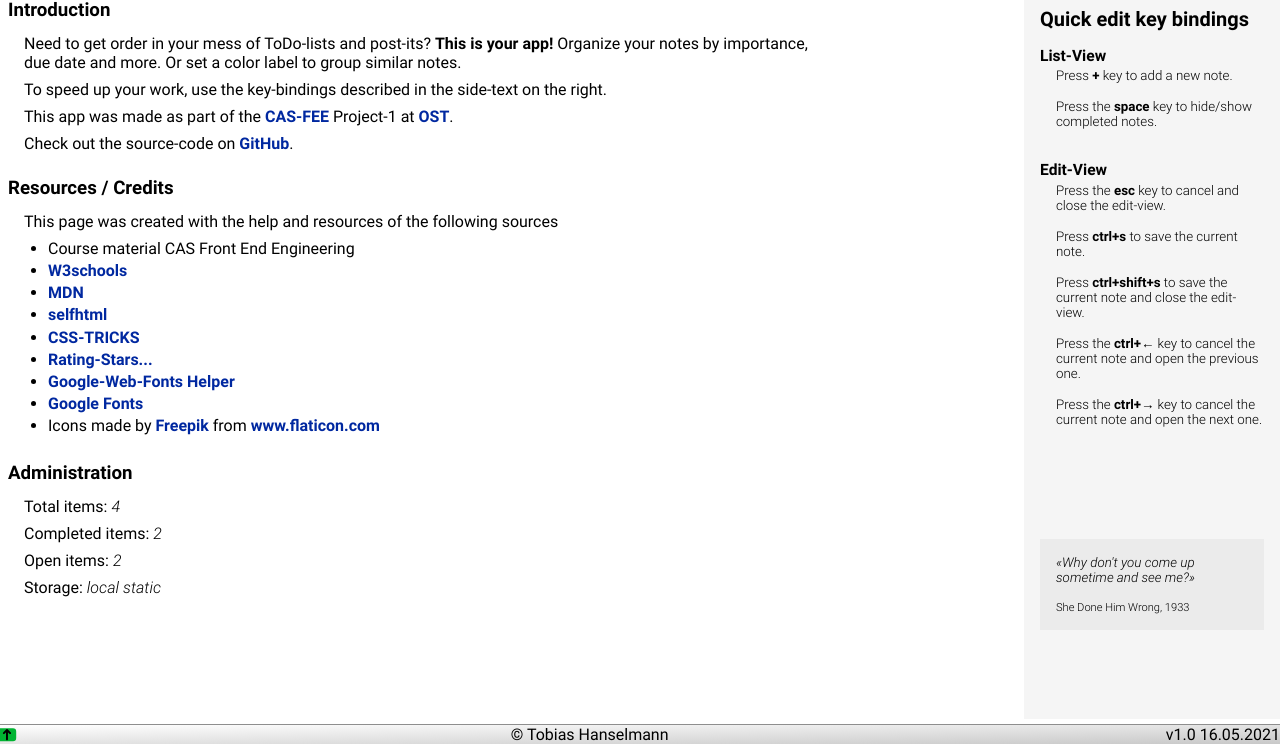
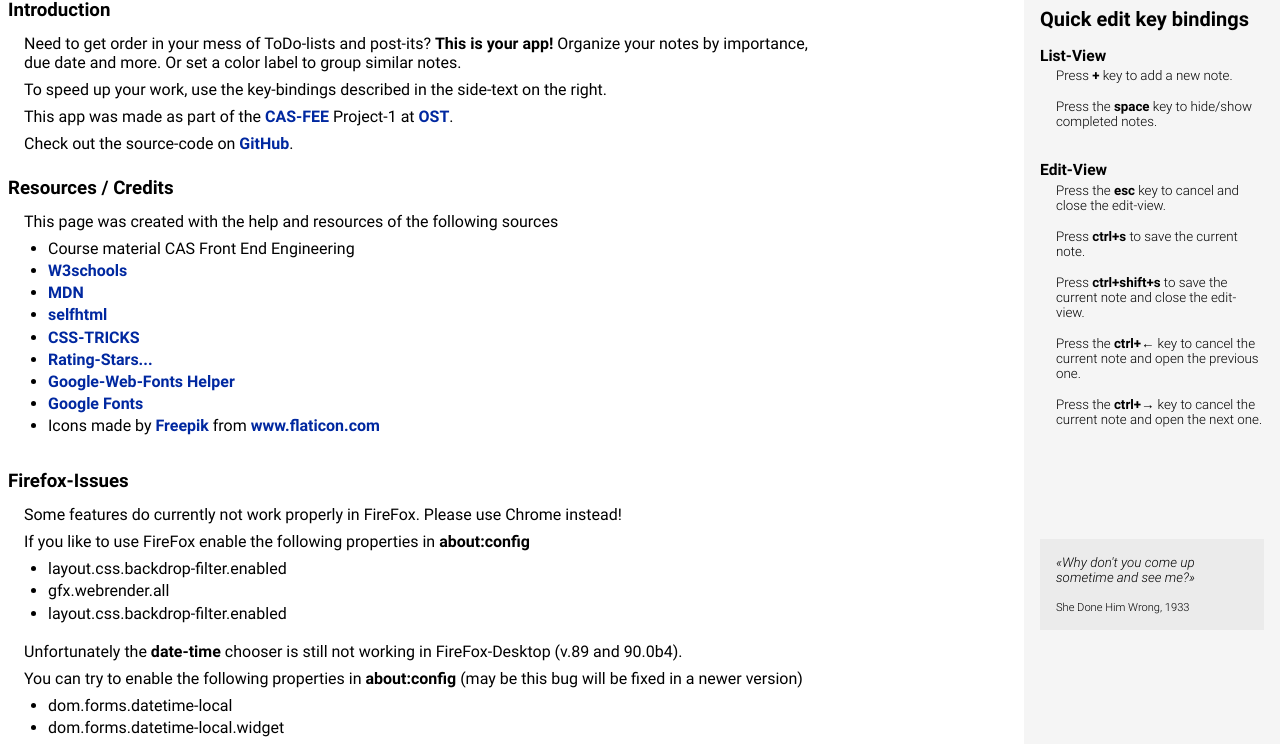
Before and after one commit to thanselm42/cas-fee-project-1, a plain HTML site: page public/about.html in a window 1280 px wide. Shown: the part 56-800 px from the top of the page. Drawn offline with Linux system fonts and the light colour scheme.

Commit message:
some updates in about.html

```diff
--- a/public/about.html
+++ b/public/about.html
@@ -63,8 +63,24 @@
                 <li>Icons made by <a href="https://www.freepik.com" title="Freepik">Freepik</a> from <a href="https://www.flaticon.com/" title="Flaticon">www.flaticon.com</a></li>
             </ul>
         </div>
+        <div>
+            <h3>Firefox-Issues</h3>
+            <p>Some features do currently not work properly in FireFox. Please use Chrome instead!</p>
+            <p>If you like to use FireFox enable the following properties in <strong>about:config</strong></p>
+            <ul>
+                <li>layout.css.backdrop-filter.enabled</li>
+                <li>gfx.webrender.all</li>
+                <li>layout.css.backdrop-filter.enabled</li>
+            </ul>
+            <p>Unfortunately the <strong>date-time</strong> chooser is still not working in FireFox-Desktop (v.89 and 90.0b4).</p>
+            <p>You can try to enable the following properties in <strong>about:config</strong> (may be this bug will be fixed in a newer version)</p>
+            <ul>
+                <li>dom.forms.datetime-local</li>
+                <li>dom.forms.datetime-local.widget</li>
+            </ul>
+        </div>
         <div class="admin">
-            <h3>Administration</h3>
+            <h3>Statistics and Administration</h3>
             <div class="stats">
             </div>
             <!-- add export-as-json link -->
--- a/public/styles/about.css
+++ b/public/styles/about.css
@@ -28,14 +28,15 @@
     color: var(--url-hover-color);
 }
 
-.resources ul {
+.about-pane ul {
     padding-top: 0.5rem;
+    padding-bottom: 0.5rem;
 }
 
-.resources ul li {
+.about-pane ul li {
     padding-bottom: 0.2rem;
 }
 
-.stats span{
+.stats span {
     font-style: italic;
 }
--- a/public/styles/entrylist.css
+++ b/public/styles/entrylist.css
@@ -110,11 +110,11 @@
 }
 
 .sort-button[data-sort-asc="true"]::after {
-    content: " \025B2;";
+    content: " \025B2";
 }
 
 .sort-button[data-sort-asc="false"]::after {
-    content: " \025BC;";
+    content: " \025BC";
 }
 
 .add-and-filter-pane {
@@ -242,7 +242,5 @@
 }
 
 input:checked + .slider::before {
-    -webkit-transform: translateX(17px);
-    -ms-transform: translateX(17px);
     transform: translateX(17px);
 }
```
